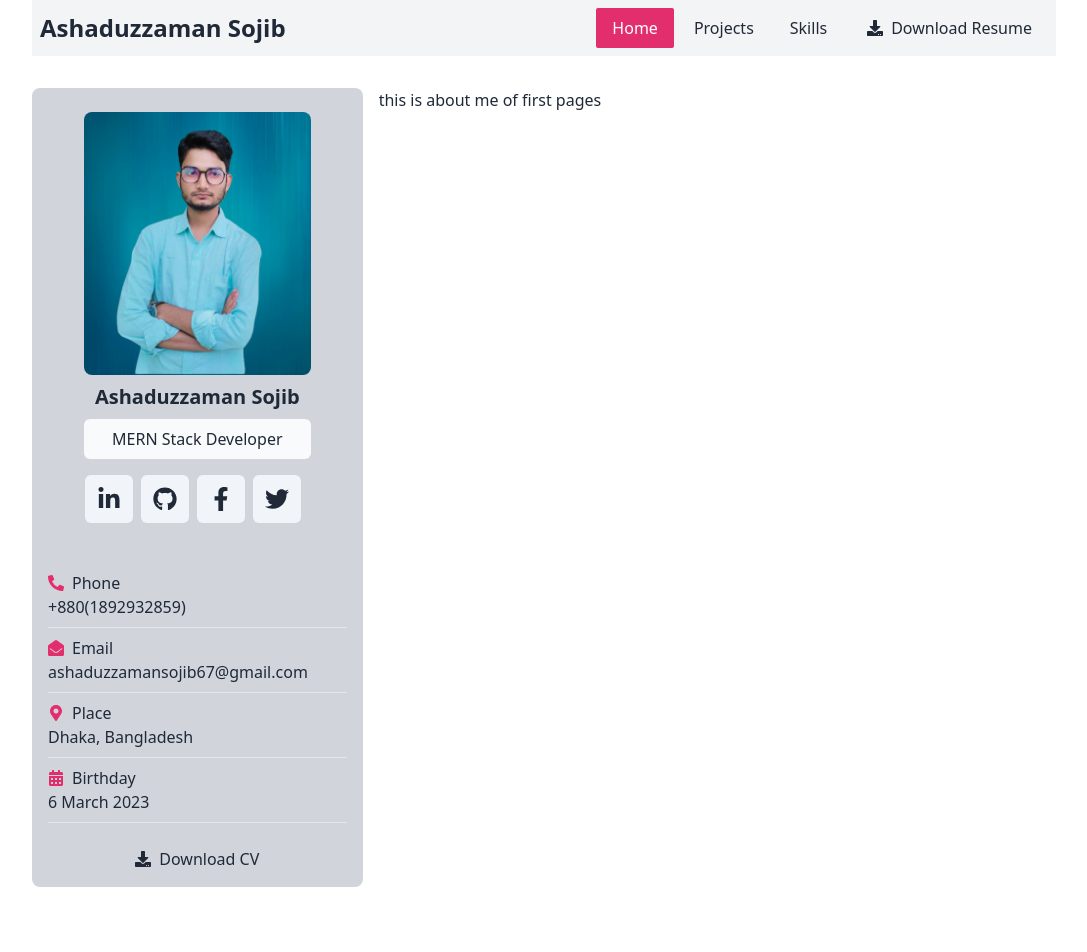
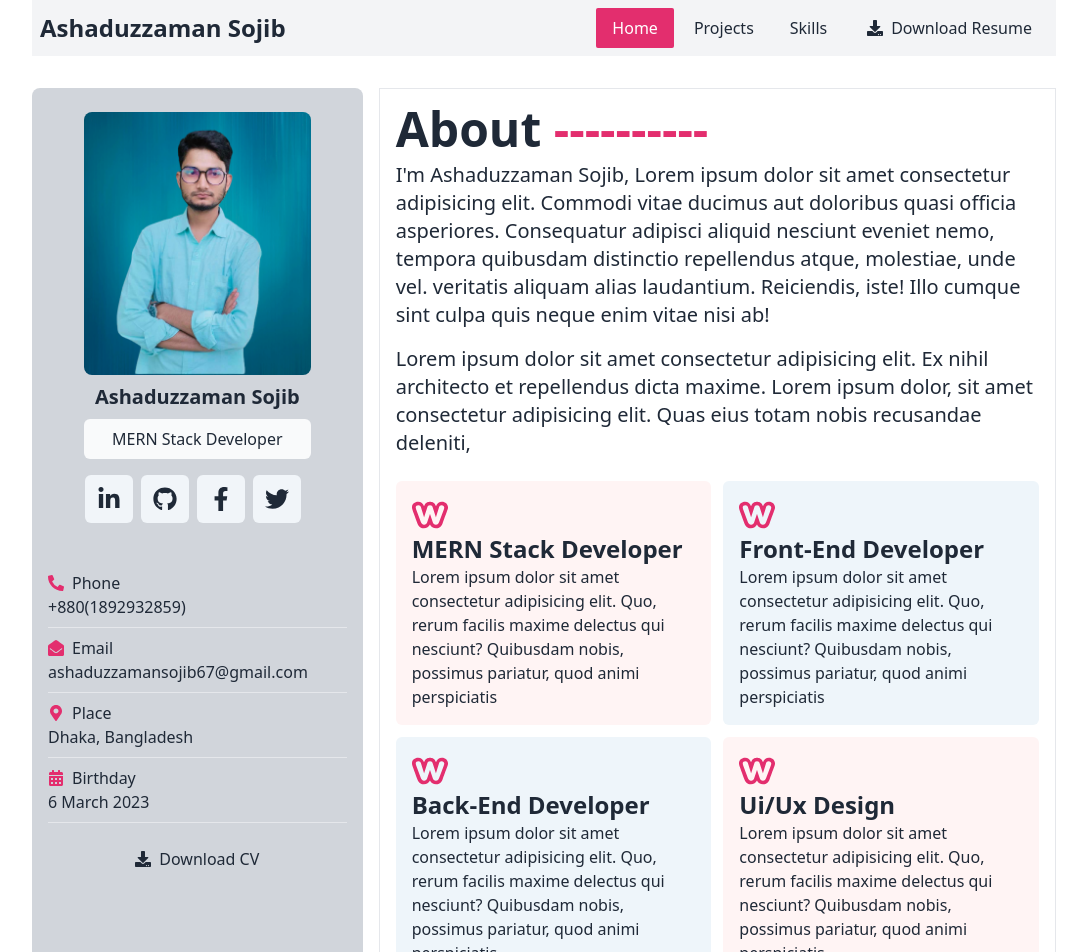
Before and after one commit to ashaansojib/responsive-portfolio, a React (Vite) app: page / in a window 1280 px wide. Shown: the top 952 px of the page, without its empty margins (96-1183 px from the left). Before the commit the page ends 919 px from the top, so only its background shows below. Built offline with nearby package versions, Linux system fonts and the light colour scheme.

Commit message:
add about summery

```diff
--- a/src/about/About.jsx
+++ b/src/about/About.jsx
@@ -1,11 +1,71 @@
-import React from 'react';
+import React from "react";
+import SectionTitle from "../hooks/SectionTitle";
+import { FaWeebly } from "react-icons/fa";
 
 const About = () => {
-    return (
-        <div>
-            this is about me of first pages
+  return (
+    <div>
+      <SectionTitle title="About" />
+      {/* about text */}
+      <p className="text-xl text-gray-80 py-2">
+        I'm Ashaduzzaman Sojib, Lorem ipsum dolor sit amet consectetur
+        adipisicing elit. Commodi vitae ducimus aut doloribus quasi officia
+        asperiores. Consequatur adipisci aliquid nesciunt eveniet nemo, tempora
+        quibusdam distinctio repellendus atque, molestiae, unde vel. veritatis
+        aliquam alias laudantium. Reiciendis, iste! Illo cumque sint culpa quis
+        neque enim vitae nisi ab!
+      </p>
+      <p className="text-xl text-gray-80 py-2">
+        Lorem ipsum dolor sit amet consectetur adipisicing elit. Ex nihil
+        architecto et repellendus dicta maxime. Lorem ipsum dolor, sit amet
+        consectetur adipisicing elit. Quas eius totam nobis recusandae deleniti,
+      </p>
+      {/* about my skills category */}
+      <div className="grid grid-cols-2 gap-3 justify-center items-center py-4">
+        <div className="p-4 bg-[#FFF4F4] rounded-md">
+          <FaWeebly className="text-4xl text-[#E32E6E]" />
+          <h3 className="text-2xl font-semibold">MERN Stack Developer</h3>
+          <p>
+            Lorem ipsum dolor sit amet consectetur adipisicing elit. Quo, rerum
+            facilis maxime delectus qui nesciunt? Quibusdam nobis, possimus
+            pariatur, quod animi perspiciatis
+          </p>
         </div>
-    );
+        <div className="p-4 bg-[#EEF5FA] rounded-md">
+          <FaWeebly className="text-4xl text-[#E32E6E]" />
+          <h3 className="text-2xl font-semibold">Front-End Developer</h3>
+          <p>
+            Lorem ipsum dolor sit amet consectetur adipisicing elit. Quo, rerum
+            facilis maxime delectus qui nesciunt? Quibusdam nobis, possimus
+            pariatur, quod animi perspiciatis
+          </p>
+        </div>
+        <div className="p-4  bg-[#EEF5FA] rounded-md">
+          <FaWeebly className="text-4xl text-[#E32E6E]" />
+          <h3 className="text-2xl font-semibold">Back-End Developer</h3>
+          <p>
+            Lorem ipsum dolor sit amet consectetur adipisicing elit. Quo, rerum
+            facilis maxime delectus qui nesciunt? Quibusdam nobis, possimus
+            pariatur, quod animi perspiciatis
+          </p>
+        </div>
+        <div className="p-4 bg-[#FFF4F4] rounded-md">
+          <FaWeebly className="text-4xl text-[#E32E6E]" />
+          <h3 className="text-2xl font-semibold">Ui/Ux Design</h3>
+          <p>
+            Lorem ipsum dolor sit amet consectetur adipisicing elit. Quo, rerum
+            facilis maxime delectus qui nesciunt? Quibusdam nobis, possimus
+            pariatur, quod animi perspiciatis
+          </p>
+        </div>
+      </div>
+      {/* technologis */}
+      <div className="p-4 bg-slate-100">
+          <h3 className="text-2xl font-semibold">Front-End Developer</h3>
+
+      </div>
+    </div>
+  );
 };
 
 export default About;
--- /dev/null
+++ b/src/hooks/SectionTitle.jsx
@@ -0,0 +1,9 @@
+import React from 'react';
+
+const SectionTitle = ({title}) => {
+    return (
+        <h1 className='text-5xl font-bold'>{title} <span className='text-[#E32E6E]'>----------</span></h1>
+    );
+};
+
+export default SectionTitle;
--- a/src/layout/Main.jsx
+++ b/src/layout/Main.jsx
@@ -9,7 +9,7 @@ const Main = () => {
             <Nav />
             <div className='grid grid-cols-3 my-container py-8 gap-4'>
                 <SideBar />
-                <div className='col-span-2'>
+                <div className='col-span-2 p-4 border'>
                     <Outlet />
                 </div>
             </div>
```
